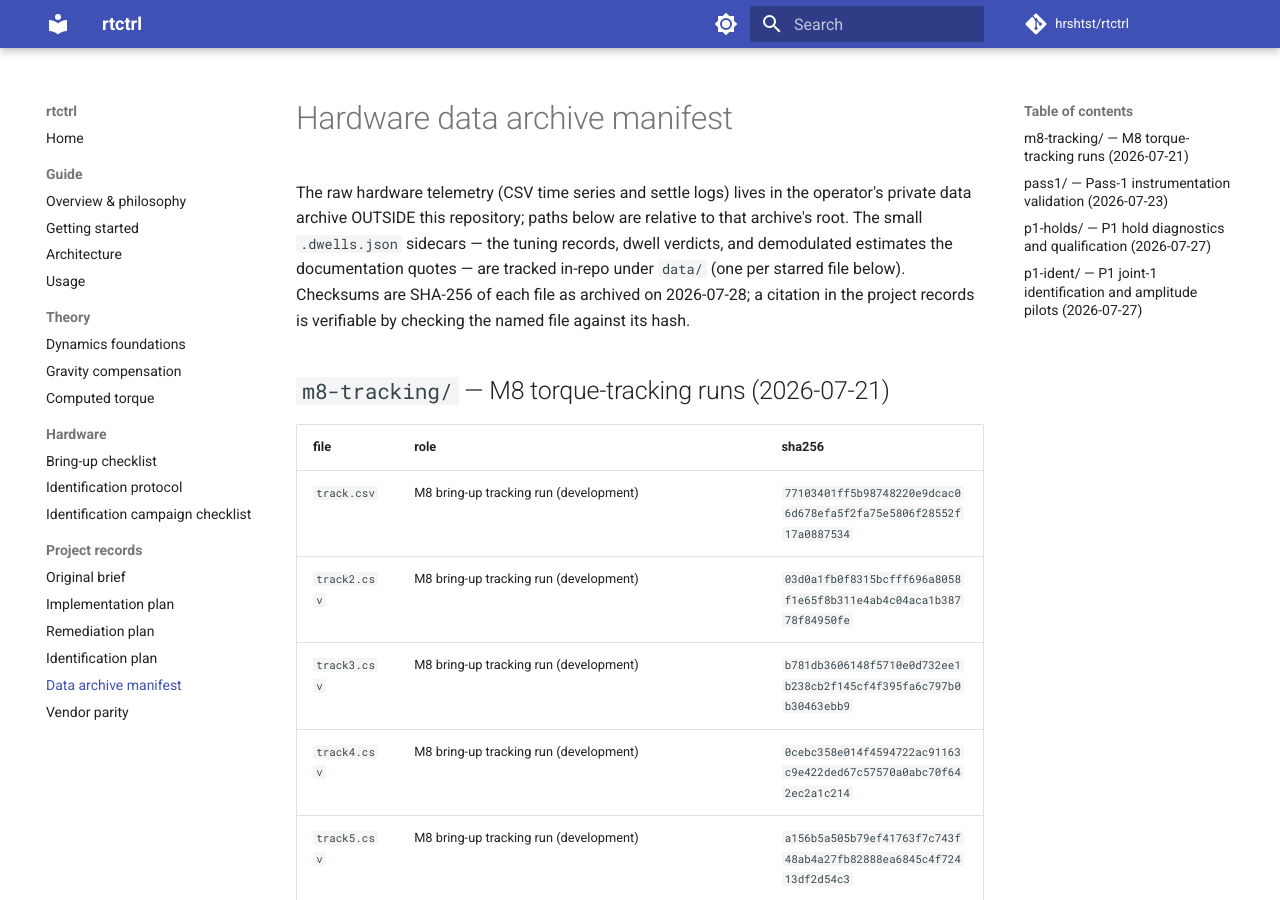
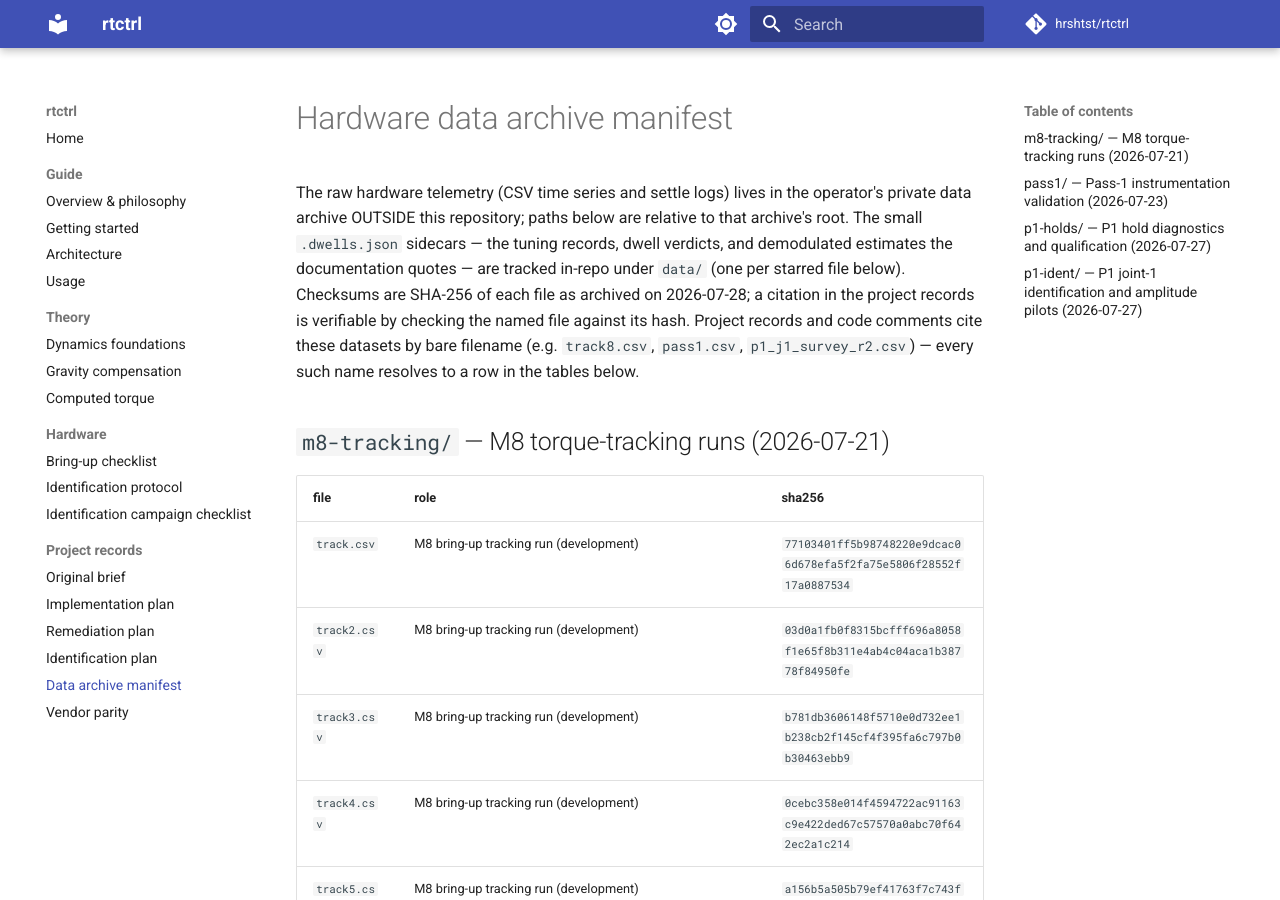
Before and after one commit to hrshtst/rtctrl, an MkDocs documentation site: the page built from docs/DATA_ARCHIVE.md, in a window 1280 px wide and 900 px high. Built offline with MkDocs 1.6.1 and Material for MkDocs 9.7.7, drawn with Linux system fonts in a browser that asks for light colours; comment, search, counter and statistics services are not loaded.

Commit message:
docs: state that bare-filename dataset citations resolve via the manifest
Code comments and project records cite archived datasets by filename
(track8.csv, pass1.csv, ...) as evidence identifiers; keep them, and
make the manifest state explicitly that every such name resolves to
a row here.

Claude-Session: https://claude.ai/code/session_018U6gd6Z8sxPPGvah4xC6b4

```diff
--- a/docs/DATA_ARCHIVE.md
+++ b/docs/DATA_ARCHIVE.md
@@ -8,7 +8,9 @@ demodulated estimates the documentation quotes — are tracked
 in-repo under `data/` (one per starred file below). Checksums are
 SHA-256 of each file as archived on 2026-07-28; a citation in the
 project records is verifiable by checking the named file against
-its hash.
+its hash. Project records and code comments cite these datasets by
+bare filename (e.g. `track8.csv`, `pass1.csv`, `p1_j1_survey_r2.csv`)
+— every such name resolves to a row in the tables below.
 
 ## `m8-tracking/` — M8 torque-tracking runs (2026-07-21)
 
```
